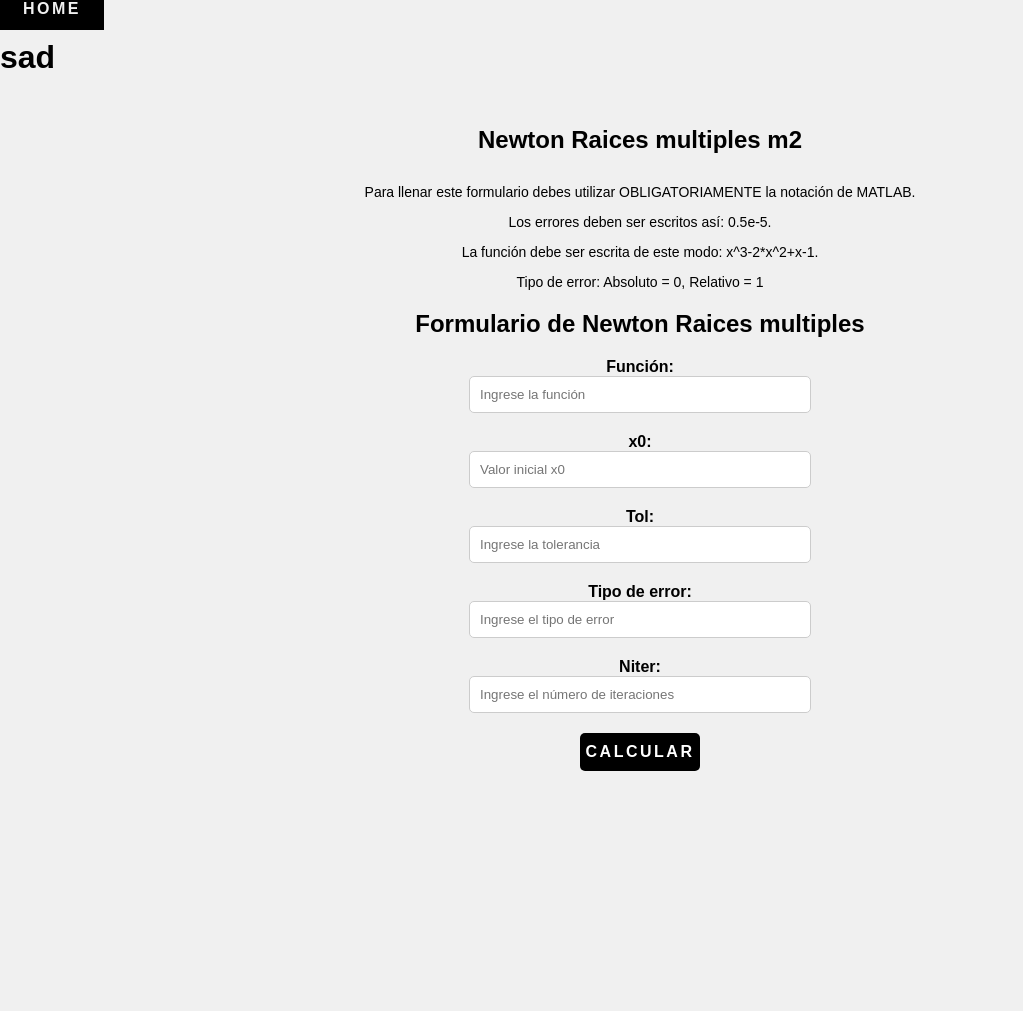
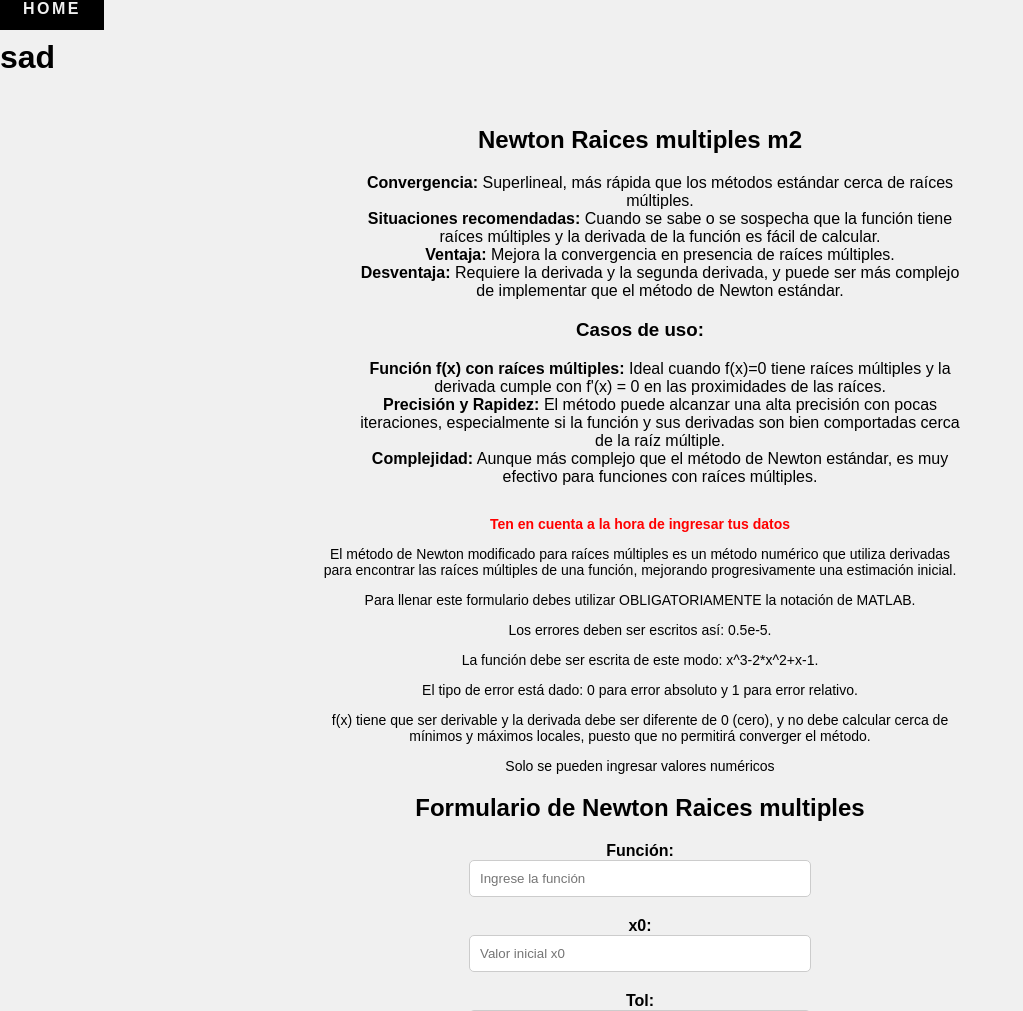
Before and after one commit to vavelezr/AnalisisNumerico_Proyecto, a Django app: page /newton_m2/ in a window 1280 px wide. Shown: the top 1011 px of the page, without its empty margins (0-1023 px from the left). Before the commit the page ends 771 px from the top, so only its background shows below. Run offline with Django 4.2, Linux system fonts and the light colour scheme.

Commit message:
Control de errores vander, newton int, newtonM2

```diff
--- a/metodos/templates/newton_m2.html
+++ b/metodos/templates/newton_m2.html
@@ -12,11 +12,29 @@
 <h1>sad</h1>
 <div class="container">
     <h2>Newton Raices multiples m2</h2>
+    <ul style="list-style-type: none;">
+        <li><strong>Convergencia:</strong> Superlineal, más rápida que los métodos estándar cerca de raíces múltiples.</li>
+        <li><strong>Situaciones recomendadas:</strong> Cuando se sabe o se sospecha que la función tiene raíces múltiples y la derivada de la función es fácil de calcular.</li>
+        <li><strong>Ventaja:</strong> Mejora la convergencia en presencia de raíces múltiples.</li>
+        <li><strong>Desventaja:</strong> Requiere la derivada y la segunda derivada, y puede ser más complejo de implementar que el método de Newton estándar.</li>
+    </ul>
+    <h3><strong>Casos de uso:</strong></h3>
+    <ul style="list-style-type: none;">
+        <li><strong>Función f(x) con raíces múltiples:</strong> Ideal cuando f(x)=0 tiene raíces múltiples y la derivada cumple con f'(x) = 0 en las proximidades de las raíces.</li>
+        <li><strong>Precisión y Rapidez:</strong> El método puede alcanzar una alta precisión con pocas iteraciones, especialmente si la función y sus derivadas son bien comportadas cerca de la raíz múltiple.</li>
+        <li><strong>Complejidad:</strong> Aunque más complejo que el método de Newton estándar, es muy efectivo para funciones con raíces múltiples.</li>
+    </ul>
     <div class="explicacion">
+        <div style="text-align: center; color: red;">
+            <strong>Ten en cuenta a la hora de ingresar tus datos</strong>
+        </div>
+        <p>El método de Newton modificado para raíces múltiples es un método numérico que utiliza derivadas para encontrar las raíces múltiples de una función, mejorando progresivamente una estimación inicial.</p>
         <p>Para llenar este formulario debes utilizar OBLIGATORIAMENTE la notación de MATLAB.</p>
         <p>Los errores deben ser escritos así: 0.5e-5.</p>
         <p>La función debe ser escrita de este modo: x^3-2*x^2+x-1.</p>
-        <p>Tipo de error: Absoluto = 0, Relativo = 1</p>
+        <p class="subtitle text-gray-700 display-6">El tipo de error está dado: 0 para error absoluto y 1 para error relativo.</p>
+        <p>f(x) tiene que ser derivable y la derivada debe ser diferente de 0 (cero), y no debe calcular cerca de mínimos y máximos locales, puesto que no permitirá converger el método.</p>
+        <p>Solo se pueden ingresar valores numéricos</p>
     </div>
     <h2>Formulario de Newton Raices multiples</h2>
     <div class="form-container">
--- a/tablas/newton_m2_tabla.csv
+++ b/tablas/newton_m2_tabla.csv
@@ -1,5 +1,5 @@
 i,xn,Fm,dfm,Error
-0,1,1,2,1.000001
+0,1,1,2,1.000005
 1,0.333333333333333,0.111111111111111,2,0.666666666666667
 2,5.55111512312578e-17,3.08148791101958e-33,2,0.333333333333333
 3,0,0,2,5.55111512312578e-17
```
Also changed, not shown: metodos/templates/newtonInt.html (+17 -1 lines), metodos/templates/vander.html (+15 -1 lines), tablas/vander1.csv (+4 -5 lines), 1 other file.
